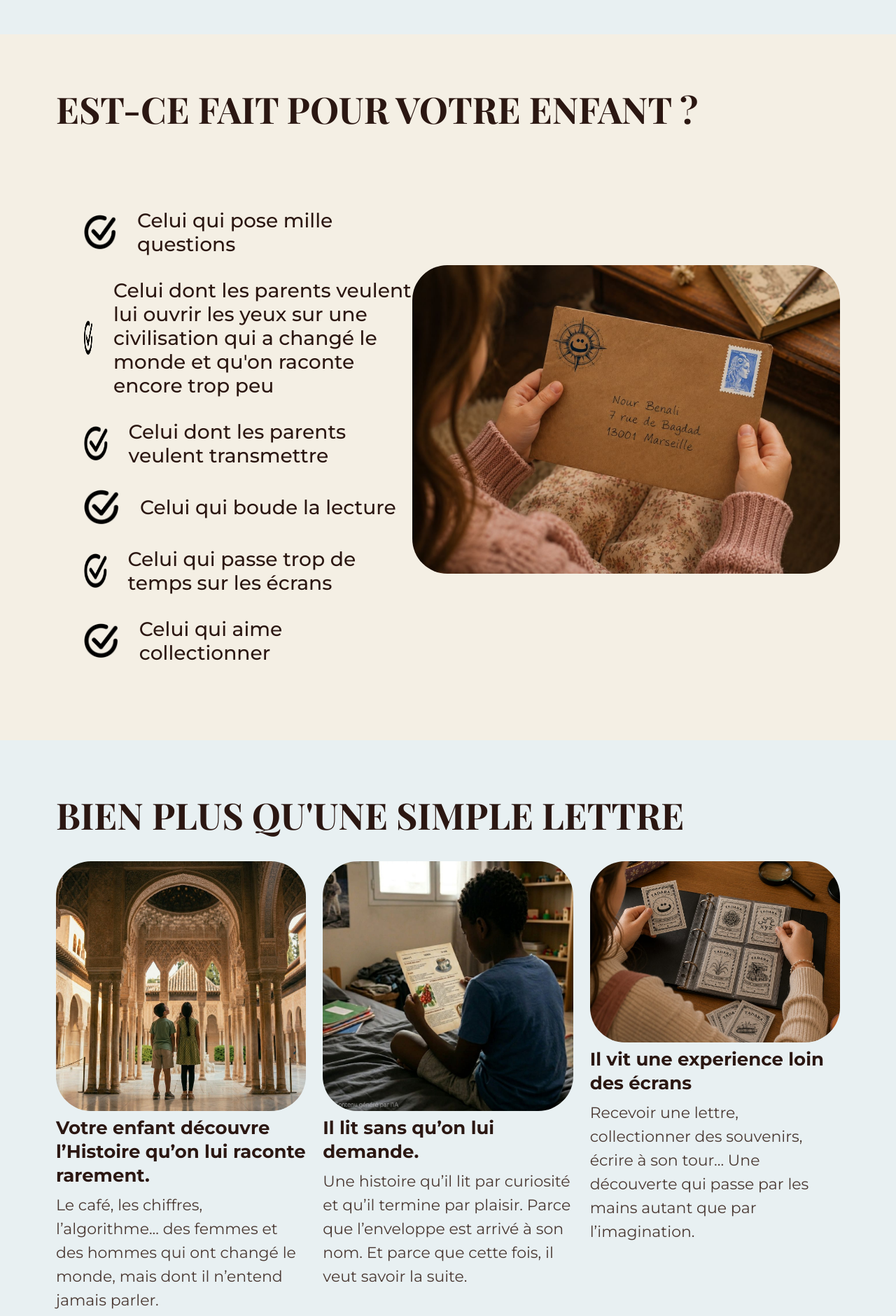
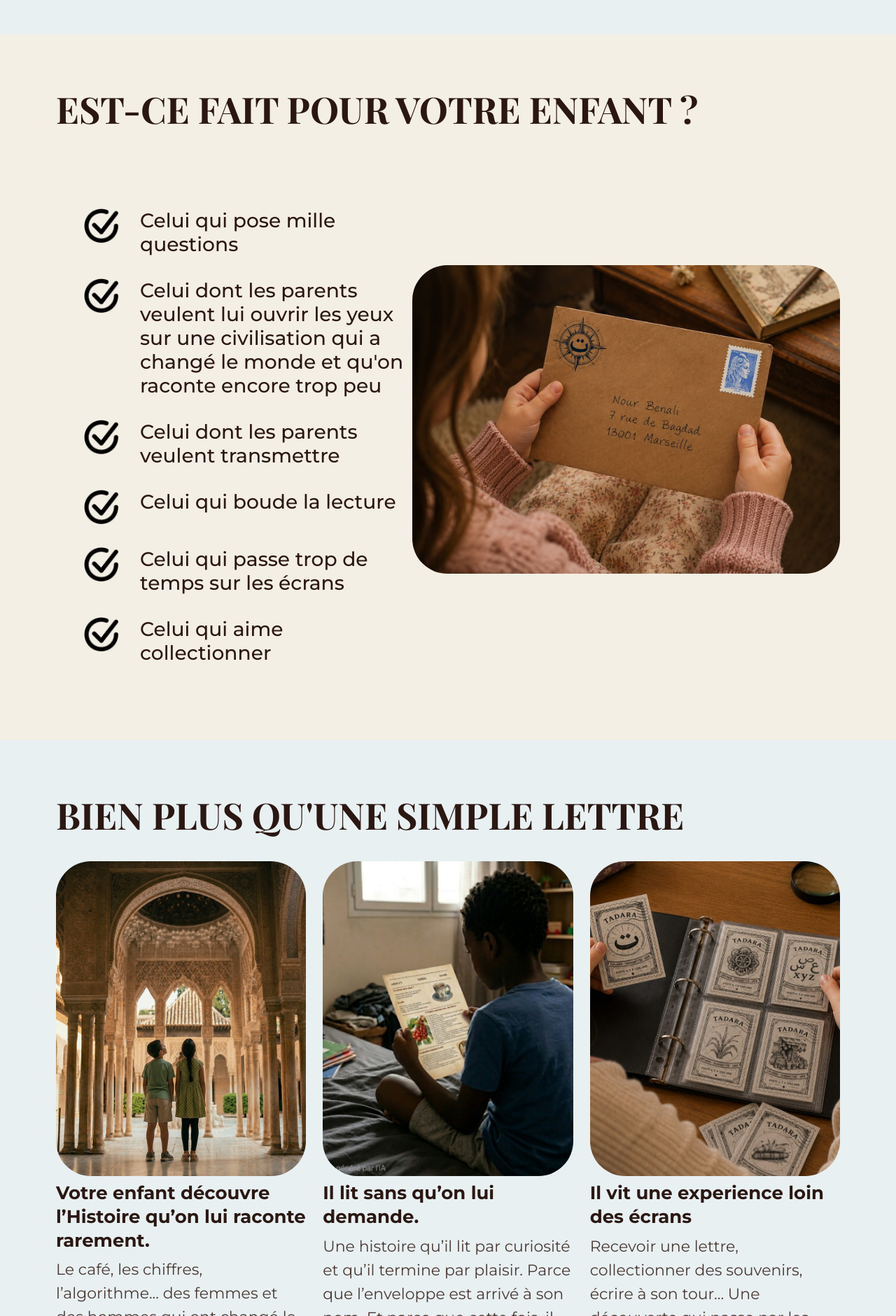
Before and after one commit to SniOpy/funooni, a React (Vite) app in the folder apps/tadara-landing/: page / in a window 1280 px wide. Shown: the part 3901-5782 px from the top of the page at 70% size. Built offline with nearby package versions, Linux system fonts and the light colour scheme.

Commit message:
⚡️ CSS Adjustment for the “MoreLetter” Section

```diff
--- a/apps/tadara-landing/src/sections/more-letter/MoreLetter.jsx
+++ b/apps/tadara-landing/src/sections/more-letter/MoreLetter.jsx
@@ -116,9 +116,10 @@ const MoreLetterSectionStyled = styled.section`
         margin: 0;
     }
 
-    img {
+    .more-letter-content-item-image {
         width: 100%;
-        height: auto;
+        aspect-ratio: 1 / 1;
+        object-fit: cover;
         border-radius: 50px;
     }
 
--- a/apps/tadara-landing/src/sections/reasons/Reasons.jsx
+++ b/apps/tadara-landing/src/sections/reasons/Reasons.jsx
@@ -122,8 +122,19 @@ const ReasonsBulletsStyled = styled.div`
   li {
     list-style-type: none;
     display: flex;
-    align-items: center;
+    align-items: flex-start;
     gap: 30px;
+  }
+
+  .reasons-bullet-icon {
+    flex-shrink: 0;
+    display: flex;
+
+    img {
+      width: 50px;
+      height: 50px;
+      object-fit: contain;
+    }
   }
 
   .reasons-bullet-list {
```
Also changed, not shown: 1 other file (tests, documents, lock files or other folders).
